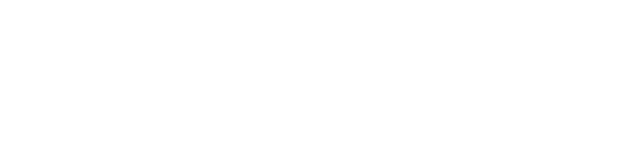
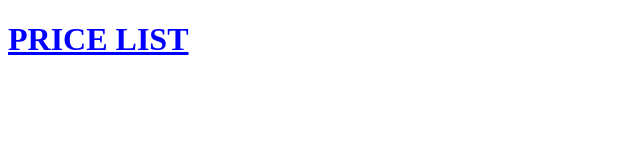
Before and after one commit to danieljackiewicz/HTML-basics, a plain HTML site: page price-list.html in a window 1280 px wide. Shown: the whole page, without its empty margins (0-640 px from the left). Drawn offline with Linux system fonts and the light colour scheme.

Commit message:
css added

```diff
--- /dev/null
+++ b/css/main.css
@@ -0,0 +1,5 @@
+h1 {
+  color: blue;
+  text-decoration: underline;
+  text-transform: uppercase;
+}
--- a/price-list.html
+++ b/price-list.html
@@ -5,6 +5,9 @@
     <meta http-equiv="X-UA-Compatible" content="IE=edge" />
     <meta name="viewport" content="width=device-width, initial-scale=1.0" />
     <title>Document</title>
+    <link rel="stylesheet" type="text/css" href="css/main.css" />
   </head>
-  <body></body>
+  <body>
+    <h1>Price list</h1>
+  </body>
 </html>
```
Also changed, not shown: classes.html (+1 -0 lines), contact.html (+1 -0 lines), index.html (+1 -0 lines).
